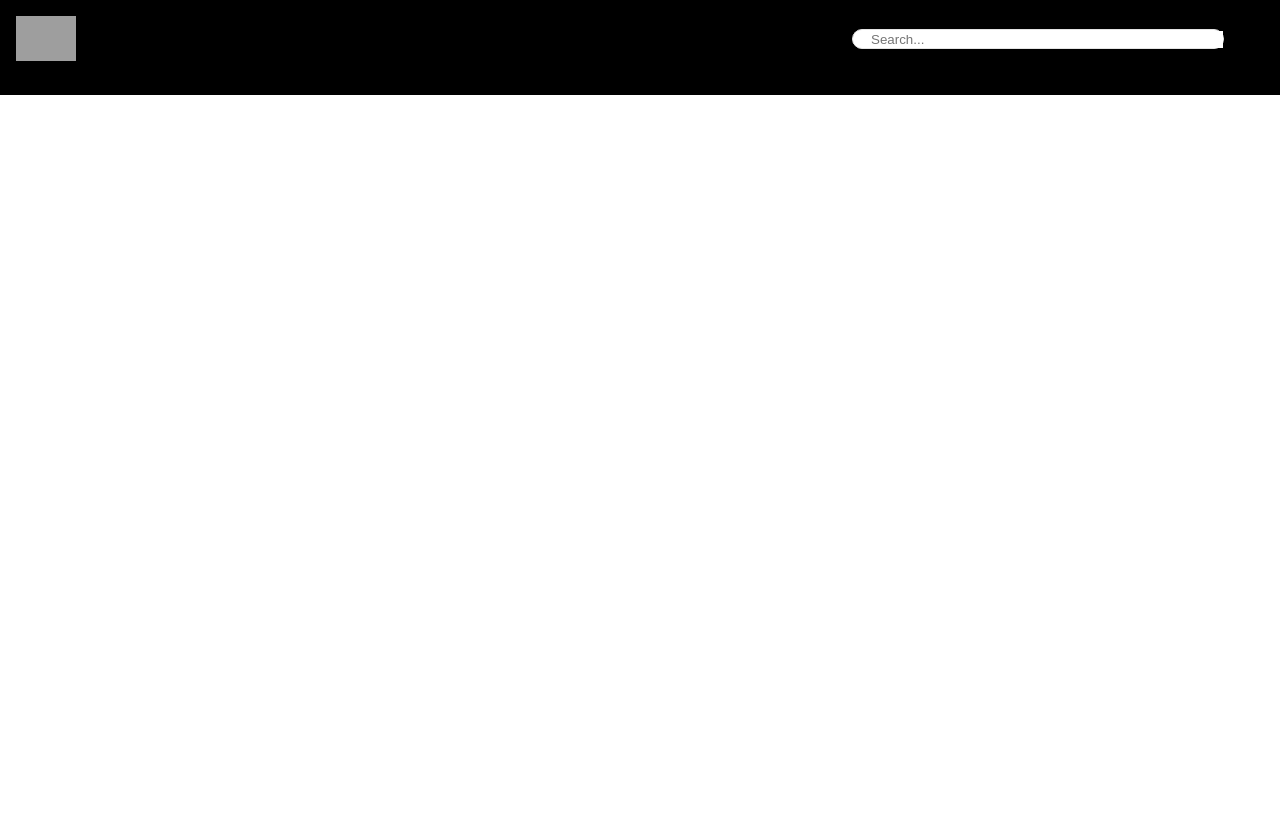
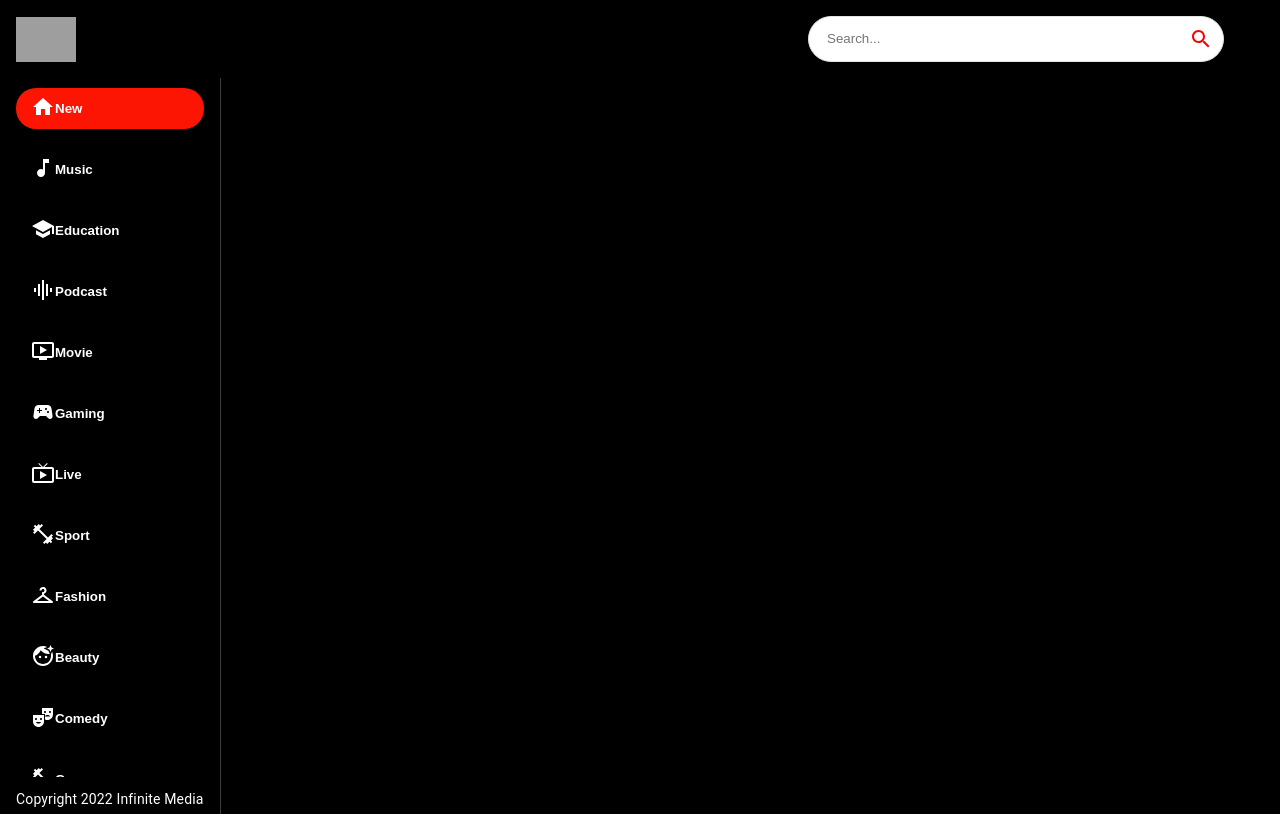
Before and after one commit to BrandonDrayton/youtube-clone, a React (Create React App) app: page / in a window 1280 px wide. Built offline with nearby package versions, Linux system fonts and the light colour scheme; grey boxes are pictures that could not be loaded.

Commit message:
Working on sidebar

```diff
--- a/src/components/Feed.jsx
+++ b/src/components/Feed.jsx
@@ -1,9 +1,28 @@
-import React from 'react'
+import { useState, useEffect } from "react";
+import { Box, Stack, Typography } from "@mui/material";
+import Sidebar from "./Sidebar";
 
 const Feed = () => {
-    return (
-        <div>FEED ME</div>
-    )
-}
+  return (
+    <Stack sx={{ flexDirection: { sx: "column", md: "row" } }}>
+      <Box
+        sx={{
+          height: { sx: "auto", md: "92vh" },
+          borderRight: "1px solid #3d3d3d",
+          px: { sx: 0, md: 2 },
+        }}
+      >
+        <Sidebar />
+        <Typography
+          className="copyright"
+          variant="body2"
+          sx={{ mt: 1.5, color: "#fff" }}
+        >
+          Copyright 2022 Infinite Media
+        </Typography>
+      </Box>
+    </Stack>
+  );
+};
 
-export default Feed
+export default Feed;
--- a/src/components/SearchBar.jsx
+++ b/src/components/SearchBar.jsx
@@ -2,7 +2,7 @@ import { useState } from "react";
 import { useNavigate } from "react-router-dom";
 
 import { Paper, IconButton } from "@mui/material";
-import { SearchIcon } from "@mui/icons-material";
+import { Search } from "@mui/icons-material";
 const SearchBar = () => {
   return (
     <Paper
@@ -22,6 +22,9 @@ const SearchBar = () => {
         value=""
         onChange={() => {}}
       />
+      <IconButton type="submit" sx={{ p: "10px", color: "red" }}>
+        <Search />
+      </IconButton>
     </Paper>
   );
 };
--- /dev/null
+++ b/src/components/Sidebar.jsx
@@ -0,0 +1,34 @@
+import { Stack } from "@mui/material";
+
+import { categories } from "../utils/constants";
+
+const selectedCategory = "New";
+
+const Sidebar = () => {
+  return (
+    <Stack
+      direction="row"
+      sx={{
+        overflowY: "auto",
+        height: { sx: "auto", md: "95%" },
+        flexDirection: { md: "column" },
+      }}
+    >
+      {categories.map((category) => (
+        <button
+          className="category-btn"
+          style={{
+            background: category.name === selectedCategory && "#FC1503",
+            color: "white",
+          }}
+          key={category.name}
+        >
+          <span>{category.icon}</span>
+          <span>{category.name}</span>
+        </button>
+      ))}
+    </Stack>
+  );
+};
+
+export default Sidebar;
```
Also changed, not shown: src/components/index.js (+7 -6 lines).
